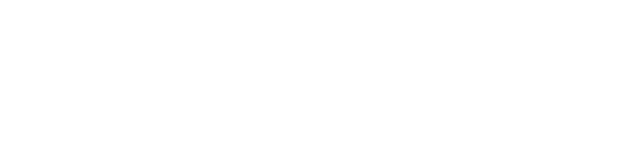
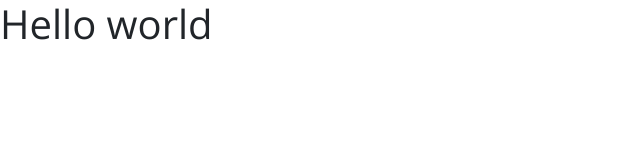
Before and after one commit to seanreilly11/summative3, a website: page client/index.html in a window 1280 px wide. Shown: the whole page, without its empty margins (0-640 px from the left). Drawn offline with nearby package versions, Linux system fonts and the light colour scheme; some packages are replaced by stand-ins of ours; a script that the page names is missing.

Commit message:
Created css

```diff
--- /dev/null
+++ b/client/css/style.css
@@ -0,0 +1,6 @@
+@import url('https://fonts.googleapis.com/css?family=Open+Sans|Roboto&display=swap');
+
+body{
+	font-family: 'Open Sans', sans-serif;
+	/*font-family: 'Roboto', sans-serif;*/
+}
--- a/client/index.html
+++ b/client/index.html
@@ -6,12 +6,13 @@
 	<title>Document</title>
 
 	<link rel="stylesheet" href="node_modules/bootstrap/dist/css/bootstrap.min.css">
+	<link rel="stylesheet" href="css/style.css">
 </head>
 <body>
+	<h1>Hello world</h1>
 	<script src="node_modules/jquery/dist/jquery.min.js"></script>
 	<script src="node_modules/@popperjs/core/dist/umd/popper.min.js"></script>
 	<script src="node_modules/bootstrap/dist/js/bootstrap.min.js"></script>
-  <script src="https://cdn.jsdelivr.net/npm/sweetalert2@9"></script>
 	<script src="js/script.js"></script>
 </body>
 </html>
--- a/client/js/script.js
+++ b/client/js/script.js
@@ -0,0 +1 @@
+console.log("Hello")
```
Lines whose indentation alone changed are shown as unchanged.
